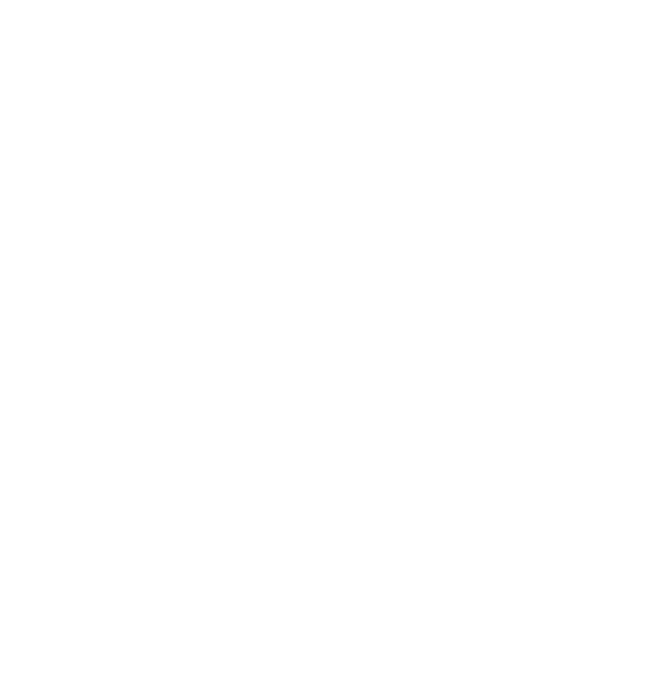
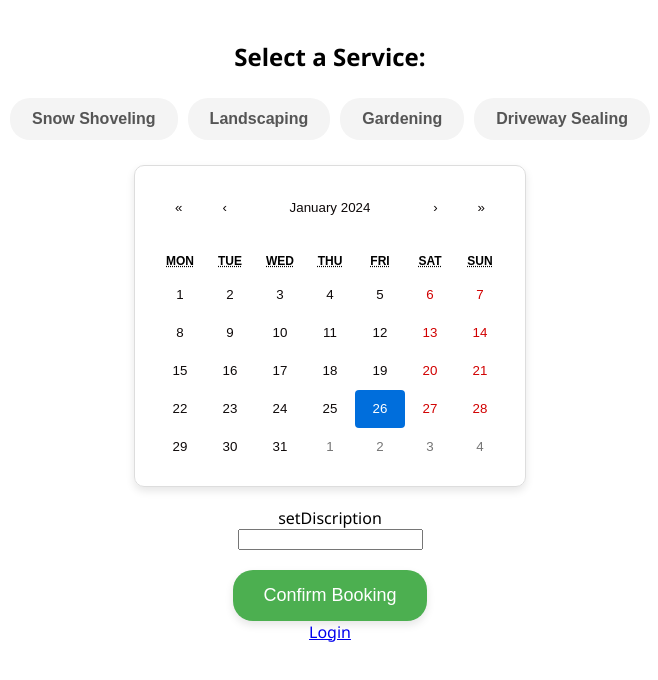
Before and after one commit to rElustondo/CapstoneProject, a React (Create React App) app in the folder capstone_app/: page /BookingPage/1/1 in a window 1280 px wide. Before the commit this address had no page. Shown: the top 680 px of the page, without its empty margins (310-968 px from the left). Built offline with nearby package versions, Linux system fonts and the light colour scheme; no server answers; the database is empty.

Commit message:
Zain Update

```diff
--- a/capstone_app/src/App.js
+++ b/capstone_app/src/App.js
@@ -30,6 +30,7 @@ function App() {
       <Route path='/faq' element={<FaqPage/>} />
       <Route path='/contact_and_support' element={<ContactUs/>} />
       <Route path='/PricingPage/:userId/:imgId' element={<PricingPage/>} />
+      <Route path='/BookingPage/:userId/:price' element={<BookingPage/>} />
       <Route path='/BookingPage' element={<BookingPage/>} />
       <Route path='/' element={<LandingPage/>} />
     </Routes>
--- a/capstone_app/src/components/BookingPage.js
+++ b/capstone_app/src/components/BookingPage.js
@@ -1,7 +1,10 @@
-import React, { useState } from 'react';
+import React, { useState, useEffect } from 'react';
+import { useParams } from 'react-router-dom';
 import Calendar from 'react-calendar';
 import 'react-calendar/dist/Calendar.css';
 import './BookingPage.css';
+import { getDatabase, ref, push, set, onValue } from 'firebase/database';
+
 import { Link } from 'react-router-dom';
 
 // ServiceButton component for individual service selection
@@ -31,6 +34,31 @@ const ServiceList = ({ services, selectedService, onSelectService }) => (
 
 // BookingPage component
 const BookingPage = () => {
+  const db = getDatabase(); // Initialize Firebase database
+  const clientID = JSON.parse(localStorage.getItem("user-capstone"))?.uid;
+
+
+  let { userId,price } = useParams();
+  const [contractorData,setContractorData] = useState(null)
+  const [discription,setDiscription] = useState(null)
+
+  const [clientData,setClientData] = useState(null)
+
+  useEffect(()=>{
+    const userDataFromDatabaseRef = ref(db, 'users/' + userId);
+    const clientDataFromDatabaseRef = ref(db, 'users/' + clientID);
+
+    onValue(userDataFromDatabaseRef, (snapshot) => {
+        const data = snapshot.val();
+        debugger
+        setContractorData(data);
+    });
+    onValue(clientDataFromDatabaseRef, (snapshot) => {
+      const data = snapshot.val();
+      debugger
+      setClientData(data);
+  });
+  },[])
   const [services] = useState([
     'Snow Shoveling',
     'Landscaping',
@@ -48,10 +76,53 @@ const BookingPage = () => {
     setSelectedDate(date);
   };
 
-  const handleBookingConfirm = () => {
-    // Here you would typically send the booking data to a backend server
+  const handleBookingConfirm = (contractorData, price) => {
+   debugger
+    if (selectedService=="Snow Shoveling"&& !contractorData.contractorData.specialties.snowShoveling){
+      alert("contractor Doesn't do snow Shoveling")
+      return
+    }
+    if (selectedService=="Landscaping"&& !contractorData.contractorData.specialties.landscaping){
+      alert("contractor Doesn't do Landscaping")
+      return
+    }
+    if (selectedService=="Gardening"&& !contractorData.contractorData.specialties.gardening){
+      alert("contractor Doesn't do Gardening")
+      return
+    }
+    if (selectedService=="Driveway Sealing"&& !contractorData.contractorData.specialties.drivewaySealing){
+      alert("contractor Doesn't do Driveway Sealing")
+      return
+    }
+    // Push booking data to Firebase Realtime Database
+    const bookingsRef = ref(db, 'bookings');
+    const newBookingRef = push(bookingsRef);
+    console.log('New Booking Reference:', newBookingRef); // Log to inspect the object
+
+    const selectedDateTime = new Date(selectedDate);
+    selectedDateTime.setHours(8, 0, 0, 0); // Set the time to 8 AM
+
+    const selectedDateTime2 = new Date(selectedDate);
+    selectedDateTime2.setHours(16, 0, 0, 0); // Set the time to 4 PM
+
+    // Use set function to save data
+    set(newBookingRef, {
+      service: selectedService, contractorId:contractorData.userId,
+      clientId: clientID,
+      client_address: clientData.clientData.address,
+      bookingId:newBookingRef.key,
+      price_per_hour:price,
+      booking_time: selectedDateTime.toISOString(),
+      end_time: selectedDateTime2.toISOString(),
+      description: discription,
+      date: selectedDate.toISOString(), // Store date in ISO format
+    });
+
+
+    // Confirmation message
     alert(`Booking confirmed for ${selectedService} on ${selectedDate.toDateString()}`);
   };
+
 
   return (
     <div className="booking-page">
@@ -67,11 +138,12 @@ const BookingPage = () => {
           // Customize calendar props as needed
         />
       </div>
-      <Link to="/login">
-        <button className="confirm-button" onClick={handleBookingConfirm}>
-          Confirm Booking
-        </button>
-      </Link>
+      setDiscription
+      <input type="text" onChange={e=>setDiscription(e.target.value)}></input>
+      <button className="confirm-button" onClick={()=>handleBookingConfirm(contractorData,price)}>
+        Confirm Booking
+      </button>
+      <Link to="/login">Login</Link>
     </div>
   );
 };
--- a/capstone_app/src/components/LandingPage.js
+++ b/capstone_app/src/components/LandingPage.js
@@ -66,7 +66,20 @@ const ServiceSection = (prop) => {
       <h2 className="service-title">{prop.service.title}</h2>
     </div>
     <div className="provider-list">
-      {prop.providers&&prop.providers.filter(f=>f.contractorData).map((provider, index) => (
+      {prop.providers&&prop.providers.filter(f=>f.contractorData).filter(contractor=>{
+        if(prop.service.title==="Snow Shoveling"){
+          return contractor.contractorData.specialties.snowShoveling
+        }
+        if(prop.service.title==="Landscaping"){
+          return contractor.contractorData.specialties.landscaping
+        }
+        if(prop.service.title==="Garderning"){
+          return contractor.contractorData.specialties.gardening
+        }
+        if(prop.service.title==="Driveway Sealing"){
+          return contractor.contractorData.specialties.drivewaySealing
+        }
+      }).map((provider, index) => (
         <ProviderCard img={provider.imgId?provider.imgId:index} key={index} id={provider.userId} contractorData={provider.contractorData} />
       ))}
     </div>
--- a/capstone_app/src/components/PricingPage.js
+++ b/capstone_app/src/components/PricingPage.js
@@ -23,14 +23,14 @@ const ContactCard = ({ name, contact, img }) => (
   </div>
 );
 
-const PricingOption = ({ title, features, price }) => (
+const PricingOption = ({ title, features, price, contractorData }) => (
   <div className="pricing-option">
     <h3>{title}</h3>
     <ul className="features-list">
       {features.map((feature, index) => <li key={index}>{feature}</li>)}
     </ul>
     <p className="price">{price}/per hour</p>
-    <a href="/BookingPage" className="select-button">Select</a>
+    <a href={`/BookingPage/${contractorData&&contractorData.userId}/${price}`} className="select-button">Select</a>
   </div>
 );
 
@@ -61,7 +61,7 @@ let price = usersDataFromDatabase&&usersDataFromDatabase.contractorData&&usersDa
       </header>
       <main className="main-content">
         <section className="contact-section">
-          <ContactCard  img={imgId} name={usersDataFromDatabase.contractorData.name} contact={usersDataFromDatabase.contractorData.phone} />
+          <ContactCard  img={imgId} name={usersDataFromDatabase.contractorData.name} contractorData={usersDataFromDatabase} contact={usersDataFromDatabase.contractorData.phone} />
           <div className="team-info">
             <img src="/path-to-team-logo.png" alt="Team 24 Logo" className="team-logo"/>
             <p className="team-name">Team 24</p>
@@ -69,9 +69,9 @@ let price = usersDataFromDatabase&&usersDataFromDatabase.contractorData&&usersDa
           </div>
         </section>
         <section className="pricing-section">
-          <PricingOption title="Basic" features={featuresBasic} price={price} />
-          <PricingOption title="Plus" features={featuresPlus} price={`$${Number(price)+10}`}/>
-          <PricingOption title="Pro" features={featuresPro} price={`$${Number(price)+15}`}/>
+          <PricingOption title="Basic" features={featuresBasic} price={price} contractorData={usersDataFromDatabase} />
+          <PricingOption title="Plus" features={featuresPlus} price={`$${Number(price)+10}`} contractorData={usersDataFromDatabase}/>
+          <PricingOption title="Pro" features={featuresPro} price={`$${Number(price)+15}`} contractorData={usersDataFromDatabase}/>
         </section>
       </main>
     </div>
```
